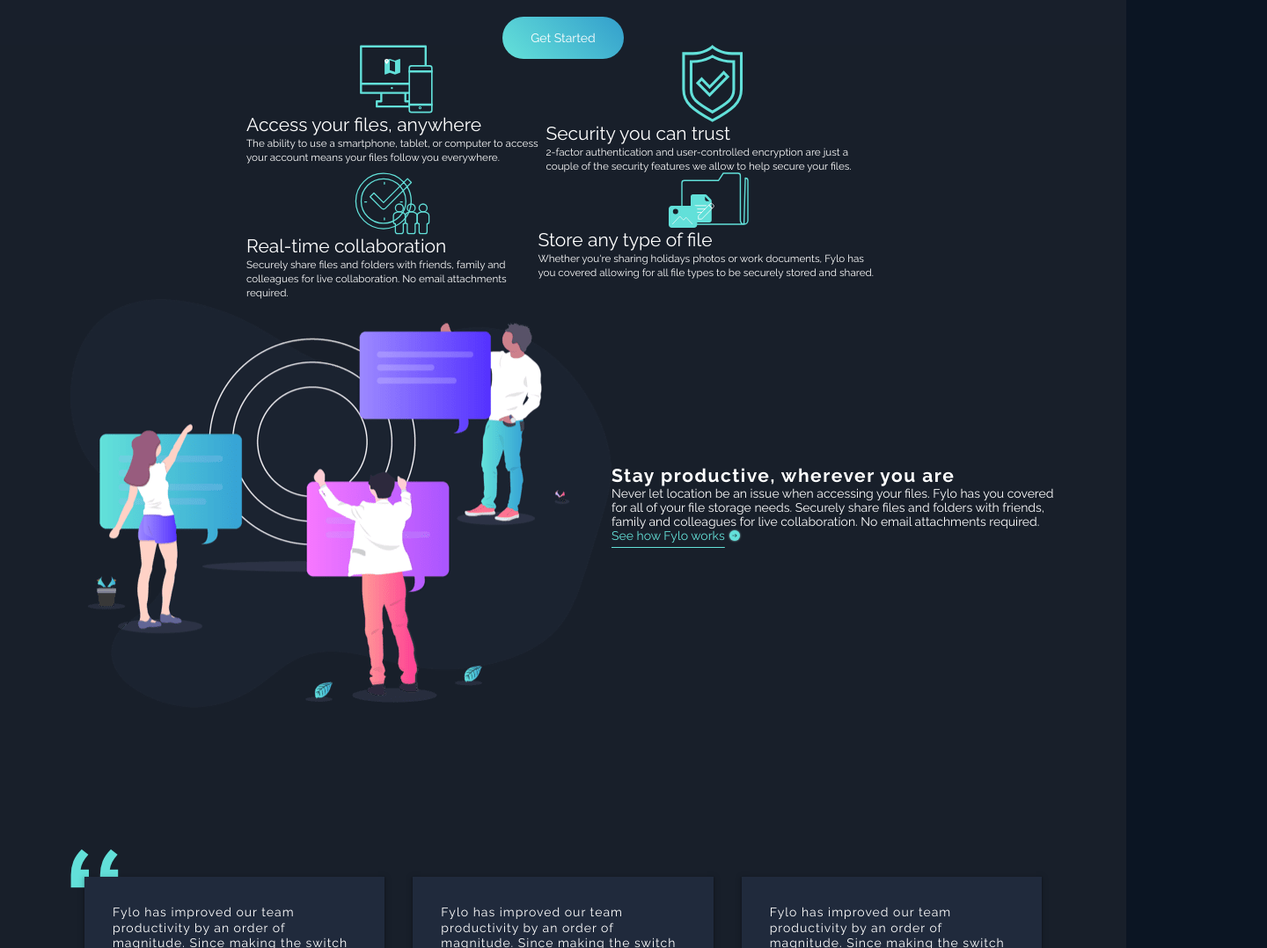
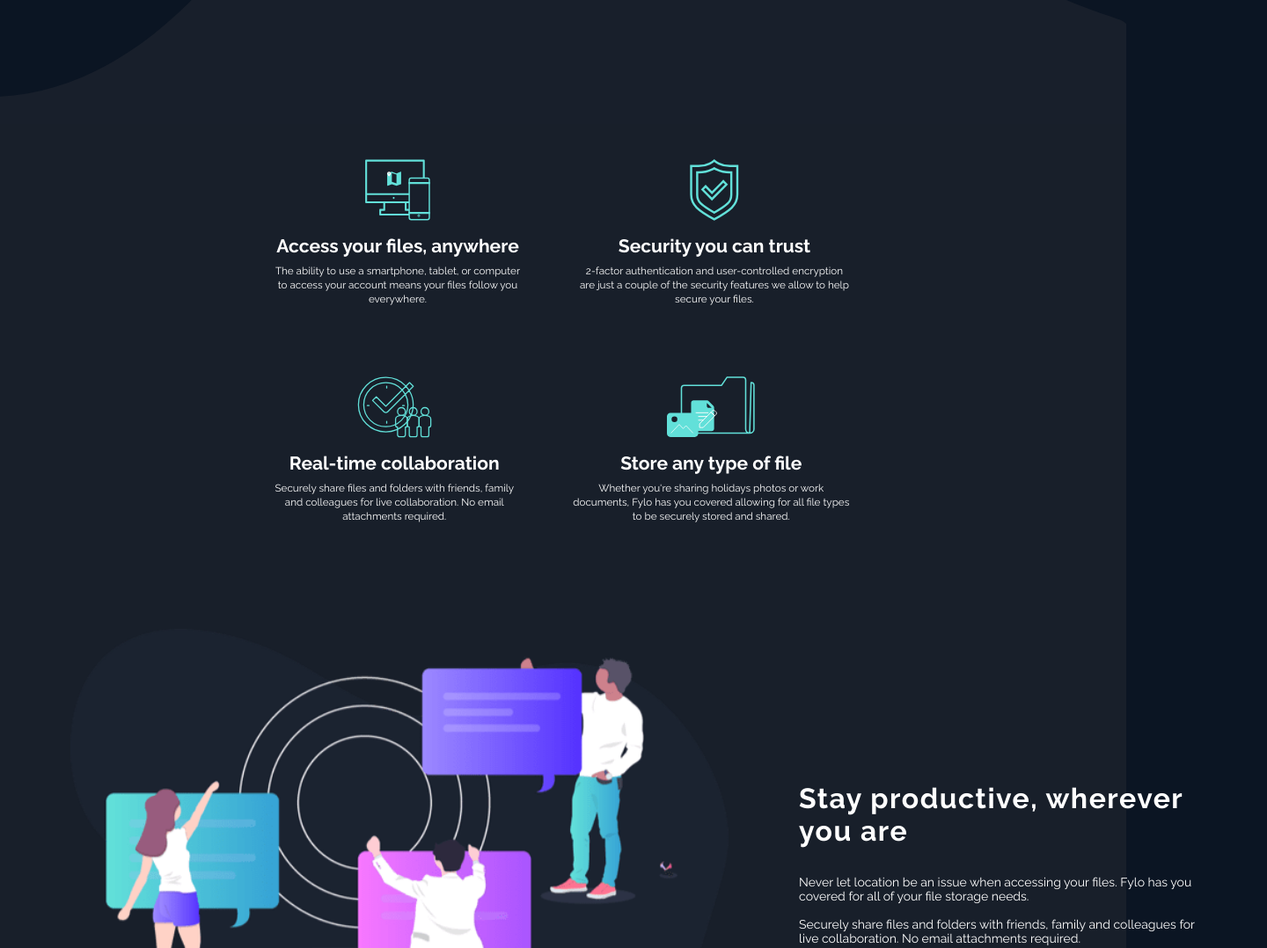
Before and after one commit to aratinau/frontendmentor-fylo-dark-theme-landing-page, a plain HTML site: page index.html in a window 1280 px wide. Shown: the part 943-2021 px from the top of the page at 88% size, 1440 px wide, since content can reach past the window. Drawn offline with Linux system fonts and the light colour scheme.

Commit message:
desktop design

```diff
--- a/index.css
+++ b/index.css
@@ -100,6 +100,7 @@ button {
 button,
 input[type="email"] {
     border: none;
+    width: 100%;
 }
 input[type="email"]:focus {
     outline: none;
@@ -167,12 +168,19 @@ input:invalid ~ .error-message {
     width: 45rem;
 }
 .width-full {
-    /* TODO : taille finale width: 90rem;*/
-    width: 70rem;
+    width: 90rem;
 }
 
 .background-color-middle {
     background: hsl(var(--dark-blue-secondary));
+}
+
+.two-thirds {
+    width: 66.66%;
+    margin-right: 1rem;
+}
+.one-thirds {
+    width: 33.33%;
 }
 
 /* nav */
@@ -197,6 +205,9 @@ nav ul a:hover {
 }
 
 /* main message */
+.main-message {
+    margin-bottom: 5rem;
+}
 
 li {
     margin: 0 2rem;
@@ -212,6 +223,19 @@ h1 {
     font-family: var(--ff-body);
     font-weight: 700;
     letter-spacing: 1.5px;
+    margin-bottom: 2rem;
+    font-size: var(--fs-600);
+}
+
+.bg-curvy-desktop {
+    width: 100%;
+    position: absolute;
+    bottom: 0;
+    z-index: -1;
+}
+.block-curvy-desktop {
+    position: relative;
+    height: 10rem;
 }
 
 .subtitle {
@@ -222,21 +246,7 @@ h1 {
     font-size: var(--fs-300);
 }
 .button-wrapper {
-    margin-top: 10rem;
     position: relative;
-}
-.button-wrapper::before {
-    background: url(images/bg-curvy-desktop.svg);
-    content: "";
-    position: absolute;
-    bottom: 0;
-    left: 0;
-    width: 100%;
-    height: 65vh;
-    background-size: cover;
-    background-repeat: no-repeat;
-    background-position: bottom;
-    z-index: -1;
 }
 .button {
     text-decoration: none;
@@ -247,7 +257,7 @@ h1 {
     );
     padding: 1rem 2rem;
     border-radius: 25px;
-    margin: 0 auto;
+    /*margin: 0 auto;*/
     text-align: center;
 }
 .button:hover {
@@ -276,17 +286,45 @@ h1 {
     content: "toot";
 }
 
+/* block arguments */
+.arguments img {
+    height: 70px;
+}
+.arguments small {
+    text-align: center;
+    display: block;
+    line-height: 1rem;
+}
+.argument {
+    margin: 2.5rem 2rem;
+}
+.argument h2 {
+    font-weight: 700;
+    margin-top: 1rem;
+    margin-bottom: .5rem;
+}
+
 /* block productive */
-.block-productive-left {
+.block-productive-wrapper {
+    padding: 5rem;
+}
+.block-productive-wrapper p {
+    margin-bottom: 1rem;
+}
+.block-productive-wrapper img {
+    width: 100%;
+}
+.block-productive-right {
+    margin-left: 5rem;
     flex-direction: column;
     justify-content: center;
 }
 
+
 /* block testimonies */
 .block-testimonies {
     content: " ";
-    background: url(images/bg-quotes.png);
-    background-repeat: no-repeat;
+    background: url(images/bg-quotes.png) no-repeat;
     padding-top: 1rem;
 }
 .block-testimonies img {
@@ -315,8 +353,19 @@ h1 {
     text-align: center;
     box-shadow: rgba(0, 0, 0, 0.16) 0px 3px 6px, rgba(0, 0, 0, 0.23) 0px 3px 6px;
 }
+.block-early-access p {
+    margin-bottom: 1.5rem;
+    margin-left: 3rem;
+    margin-right: 3rem;
+}
+.block-early-access form {
+    align-items: start;
+}
 
 /* footer */
+footer {
+    margin-top: 3rem;
+}
 footer ul {
     flex-direction: column;
 }
--- a/index.html
+++ b/index.html
@@ -40,63 +40,54 @@
       <a href="" class="button">Get Started</a>
     </div>
 
-    <div class="background-color-middle">
-      <div class="d-flex container center-block width-middle">
-        <div>
+    <div class="block-curvy-desktop">
+      <img class="bg-curvy-desktop" src="images/bg-curvy-desktop.svg" />
+    </div>
+
+    <div class="background-color-middle arguments">
+      <div class="d-flex center-block width-middle">
+        <div class="argument">
           <img class="center-block" src="images/icon-access-anywhere.svg" alt="" />
-          <h2>Access your files, anywhere</h2>
+          <h2 class="text-align-center">Access your files, anywhere</h2>
 
-          <small>
-          The ability to use a smartphone, tablet, or computer to access your account means your
-          files follow you everywhere.
-          </small>
+          <small class="text-align-center">The ability to use a smartphone, tablet, or computer to access your account means your
+          files follow you everywhere.</small>
         </div>
-        <div>
+        <div class="argument">
           <img class="center-block" src="images/icon-security.svg" alt="" />
-          <h2>Security you can trust</h2>
+          <h2 class="text-align-center">Security you can trust</h2>
 
-          <small>
-          2-factor authentication and user-controlled encryption are just a couple of the security
-          features we allow to help secure your files.
-          </small>
+          <small class="text-align-center">2-factor authentication and user-controlled encryption are just a couple of the security
+          features we allow to help secure your files.</small>
+        </div>
+      </div>
+      <div class="d-flex center-block width-middle">
+        <div class="argument">
+          <img class="center-block" src="images/icon-collaboration.svg" alt="" />
+          <h2 class="text-align-center">Real-time collaboration</h2>
+
+          <small class="text-align-center">Securely share files and folders with friends, family and colleagues for live collaboration.
+          No email attachments required.</small>
+        </div>
+        <div class="argument">
+          <img class="center-block" src="images/icon-any-file.svg" alt="" />
+          <h2 class="text-align-center">Store any type of file</h2>
+
+          <small class="text-align-center">Whether you're sharing holidays photos or work documents, Fylo has you covered allowing for all
+          file types to be securely stored and shared.</small>
         </div>
       </div>
     </div>
 
-    <div class="background-color-middle">
-      <div class="d-flex container center-block width-middle">
-        <div>
-          <img class="center-block" src="images/icon-collaboration.svg" alt="" />
-          <h2>Real-time collaboration</h2>
-
-          <small>
-          Securely share files and folders with friends, family and colleagues for live collaboration.
-          No email attachments required.
-          </small>
-        </div>
-        <div>
-          <img class="center-block" src="images/icon-any-file.svg" alt="" />
-          <h2>Store any type of file</h2>
-
-          <small>
-          Whether you're sharing holidays photos or work documents, Fylo has you covered allowing for all
-          file types to be securely stored and shared.
-          </small>
-        </div>
-      </div>
-    </div>
-
-    <div class="background-color-middle p-b10">
-      <div class="d-flex width-full center-block">
+    <div class="background-color-middle p-b10 block-productive">
+      <div class="d-flex width-full center-block block-productive-wrapper">
         <img src="images/illustration-stay-productive.png" alt="" />
-        <div class="d-flex block-productive-left">
+        <div class="d-flex block-productive-right">
           <h2 class="big-title">Stay productive, wherever you are</h2>
 
-          <p>
-          Never let location be an issue when accessing your files. Fylo has you covered for all of your file
-          storage needs.
-
-          Securely share files and folders with friends, family and colleagues for live collaboration. No email
+          <p>Never let location be an issue when accessing your files. Fylo has you covered for all of your file
+          storage needs.</p>
+          <p>Securely share files and folders with friends, family and colleagues for live collaboration. No email
           attachments required.</p>
 
           <div>
@@ -112,7 +103,7 @@
           <div class="m-b1">Fylo has improved our team productivity by an order of magnitude. Since making the switch our team has
             become a well-oiled collaboration machine.</div>
             <div class="d-flex">
-              <img src="images/profile-1.jpg" />
+              <img src="images/profile-1.jpg" alt="profile-1" />
               <div>
                 <div class="fullname">Satish Patel</div>
                 <small>Founder & CEO, Huddle</small>
@@ -124,7 +115,7 @@
           <div class="m-b1">Fylo has improved our team productivity by an order of magnitude. Since making the switch our team has
           become a well-oiled collaboration machine.</div>
           <div class="d-flex">
-            <img src="images/profile-2.jpg" />
+            <img src="images/profile-2.jpg" alt="profile-2" />
             <div>
               <div class="fullname">Bruce McKenzie</div>
               <small>Founder & CEO, Huddle</small>
@@ -136,7 +127,7 @@
           <div class="m-b1">Fylo has improved our team productivity by an order of magnitude. Since making the switch our team has
             become a well-oiled collaboration machine.</div>
           <div class="d-flex">
-            <img src="images/profile-3.jpg" />
+            <img src="images/profile-3.jpg" alt="profile-3" />
             <div>
               <div class="fullname">Iva Boyd</div>
               <small>Founder & CEO, Huddle</small>
@@ -148,17 +139,17 @@
 
     <div class="container-full-width">
       <div class="block-early-access">
-        <h2>Get early access today</h2>
+        <h2 class="big-title">Get early access today</h2>
 
-        <div>
-        It only takes a minute to sign up and our free starter tier is extremely generous. If you have any
-        questions, our support team would be happy to help you.
-        </div>
+        <p>It only takes a minute to sign up and our free starter tier is extremely generous. If you have any
+        questions, our support team would be happy to help you.</p>
 
-        <form class="d-flex" action="">
-          <input type="email" placeholder="email@example.com">
-          <span class="error-message">Please provide a valid email</span>
-          <button class="button" type="submit">Get Started For Free</button>
+        <form class="d-flex" action="post">
+          <div class="two-thirds">
+            <input type="email" placeholder="email@example.com">
+            <div class="error-message">Please provide a valid email</div>
+          </div>
+          <button class="button one-thirds" type="submit">Get Started For Free</button>
         </form>
       </div>
     </div>
@@ -168,11 +159,11 @@
     </div>
   </div>
 
-  <footer class="center-block block-end">
+  <footer class="block-end">
     <div class="width-full center-block block-end-wrapper">
 
       <div class="location-block">
-        <img src="images/icon-location.svg" />
+        <img src="images/icon-location.svg" alt="icon-location" />
         <p class="location-text">Lorem ipsum dolor sit amet, consectetur adipiscing elit, sed do eiusmod tempor incididunt ut labore et
           dolore magna aliqua</p>
       </div>
@@ -180,11 +171,11 @@
       <div>
         <ul>
           <li class="d-flex">
-            <img src="images/icon-phone.svg" />
+            <img src="images/icon-phone.svg" alt="icon-phone" />
             <div>+1-543-123-4567</div>
           </li>
           <li class="d-flex">
-            <img src="images/icon-email.svg" />
+            <img src="images/icon-email.svg" alt="icon-email" />
             <div>example@fylo.com</div>
           </li>
         </ul>
```
